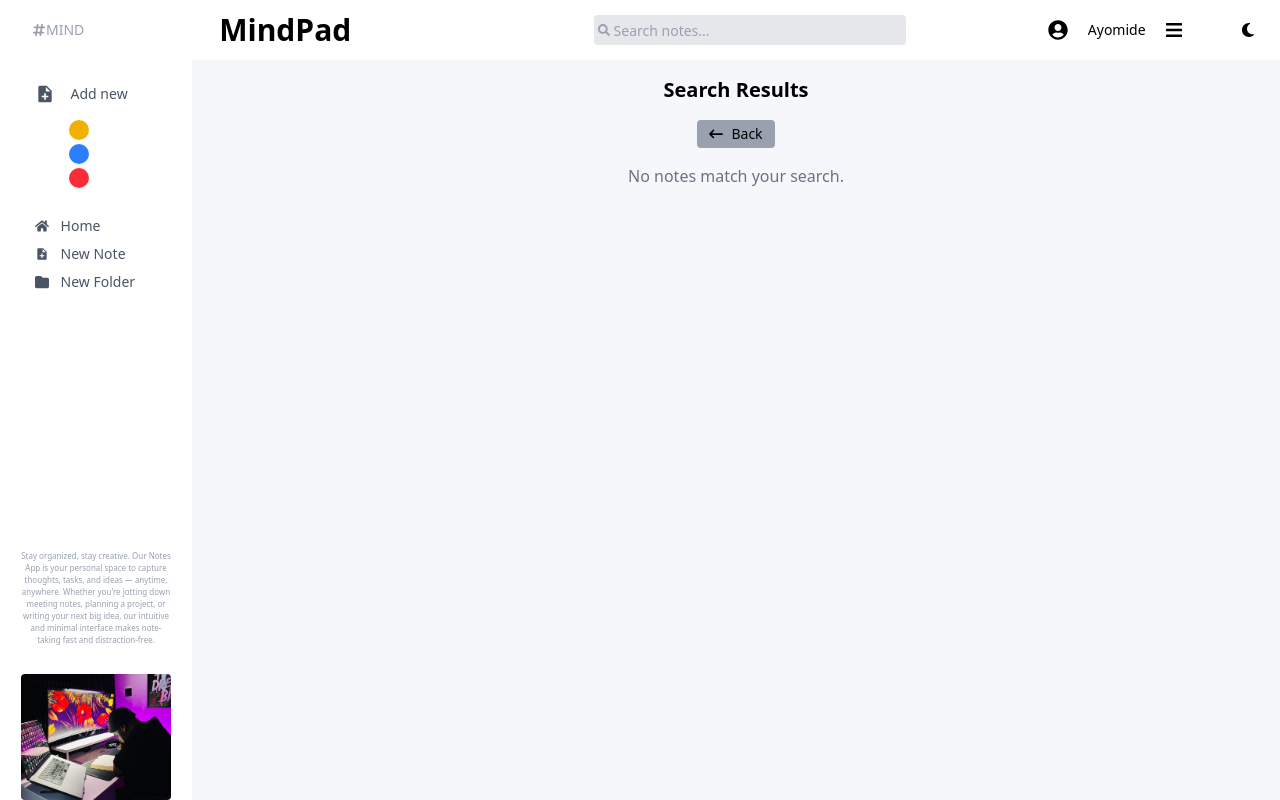
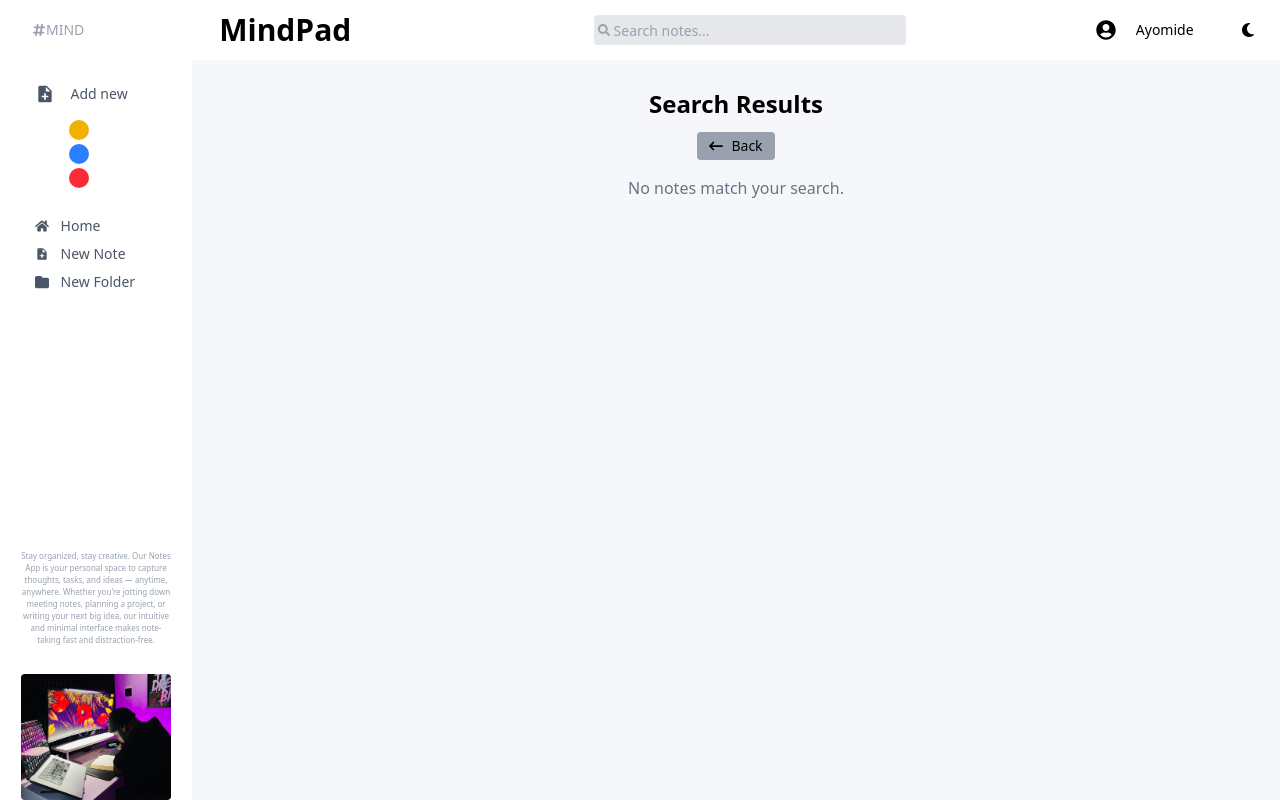
Before and after one commit to Ayomi-Dev/MindApp, a React (Vite) app: page /search in a window 1280 px wide. Built offline with nearby package versions, Linux system fonts and the light colour scheme.

Commit message:
Adjusted dark them settings for other pages

```diff
--- a/src/components/NoteDetails.tsx
+++ b/src/components/NoteDetails.tsx
@@ -2,9 +2,11 @@ import { FaNoteSticky } from 'react-icons/fa6';
 import { useNoteContext } from '../context/NoteContext'
 import { Link, useNavigate, useParams } from 'react-router-dom';
 import { MdDelete } from 'react-icons/md';
+import { useThemeContext } from '../context/ThemeContext';
 
 export const NoteDetails = () => {
-    const { notes, deleteNote } = useNoteContext();
+  const { notes, deleteNote } = useNoteContext();
+  const { darkMode } = useThemeContext();
   const navigate = useNavigate()
   const { id } = useParams()
   const note = notes.find(note => note.id.toString() === id)
@@ -16,7 +18,7 @@ export const NoteDetails = () => {
   }
   return (
     <section className="w-full h-full text-center">
-        <h2 className="text-xl font-semibold text-center py-4">Note Details</h2>
+        <h2 className={`${darkMode ? 'text-white' : ''} text-2xl font-semibold text-center py-4`}>Note Details</h2>
         <div className="w-[95%] md:w-[60%] mx-auto">
             {note ? (
                 <div className="bg-white shadow-2xl flex flex-col items-center justify-center rounded-md p-3 min-h-[500px]">
--- a/src/components/SearchDetails.tsx
+++ b/src/components/SearchDetails.tsx
@@ -3,17 +3,19 @@ import { motion } from "framer-motion";
 import { useNoteContext } from "../context/NoteContext";
 import { highlightText } from "../utility/highlightText";
 import { FaArrowLeftLong } from "react-icons/fa6";
+import { useThemeContext } from "../context/ThemeContext";
 
 
 export const SearchDetails = () => {
   const { searchResults } = useNoteContext();
   const query = searchResults.length > 0 ? searchResults[0].title : '';
   const navigate = useNavigate()
+  const { darkMode } = useThemeContext()
 
   return (
     <div className="w-full h-full">
       <div className="p-4 w-[95%] md:w-[70%] mx-auto flex flex-col items-center">
-      <h2 className="text-xl font-bold mb-4">Search Results</h2>
+      <h2 className={`${darkMode ? 'text-white' : 'text-black'} text-2xl py-3 font-bold`}>Search Results</h2>
       <button
         onClick={() => navigate('/')}
         className="text-sm bg-gray-400 flex gap-2 items-center text-black px-3 py-1 rounded mb-4 hover:bg-gray-200"
@@ -40,6 +42,6 @@ export const SearchDetails = () => {
         </ul>
       )}
     </div>
-    </div>
+  </div>
   )
 }
--- a/src/components/Searchbar.tsx
+++ b/src/components/Searchbar.tsx
@@ -2,9 +2,12 @@ import { useState } from 'react'
 import { FaSearch } from 'react-icons/fa'
 import { useNoteContext } from '../context/NoteContext'
 import { useNavigate } from 'react-router-dom'
+import { useThemeContext } from '../context/ThemeContext'
 
 export const Searchbar = () => {
   const { notes, setSerachResults } = useNoteContext();
+
+  const { darkMode } = useThemeContext()
 
   const [searchInput, setSearchInput] = useState<string>('');
 
@@ -37,7 +40,7 @@ export const Searchbar = () => {
   }
   return (
     <div className="flex h-[50%] w-[50%] md:w-[25%] gap-2 px-1 relative md:justify-start justify-between items-center rounded-sm bg-gray-200">
-      <input type="text" className="border-none ml-4 outline-none w-full h-full placeholder:text-gray-400 text-xs md:text-sm"
+      <input type="text" className={`${darkMode ? 'text-black font-bold' : ''} border-none ml-4 outline-none w-full h-full placeholder:text-gray-400 text-xs md:text-sm `}
           placeholder="Search notes..."
           value={searchInput.trim()}
           onChange={(e)=> {
--- a/src/components/Topbar.tsx
+++ b/src/components/Topbar.tsx
@@ -14,7 +14,7 @@ export const Topbar:FC<TopbarProp> = ({toggleSidebar}) => {
   const {darkMode, toggleDarkMode} = useThemeContext()
 
   return (
-    <nav className={`${darkMode ? 'bg-[#101040] text-white' : 'bg-white'} flex items-center md:justify-start justify-between px-0 gap-2 md:px-4 z-[99] w-full h-[60px] top-0 fixed`}>
+    <nav className={`${darkMode ? 'bg-[#101040] text-white' : 'bg-white'} flex items-center md:justify-start justify-between px-2 gap-2 md:px-4 z-[99] w-full h-[60px] top-0 fixed`}>
 
       <div className="sm:flex hidden sm:justify-self-start sm:items-center px-4 w-[10%] sm:w-[15%] text-sm text-gray-400">
         <FaHashtag className="" />
@@ -32,7 +32,7 @@ export const Topbar:FC<TopbarProp> = ({toggleSidebar}) => {
       <div className="flex justify-end gap-4 w-[20%] mx-auto text-sm md:text-xl items-center justify-self-end">
         <FaUserCircle className="mr-1 md:block hidden " />
         <h3 className="hidden md:block text-sm ">Ayomide</h3>
-        <FaBars className="md:pl-1 mr-3" onClick={toggleSidebar}/>
+        <FaBars className="md:hidden md:pl-1 mr-3" onClick={toggleSidebar}/>
       </div>
         <div className="flex px-2">
           <MdSunny className={`${darkMode ? 'block' : 'hidden'} cursor-pointer`} onClick={toggleDarkMode} />
```
